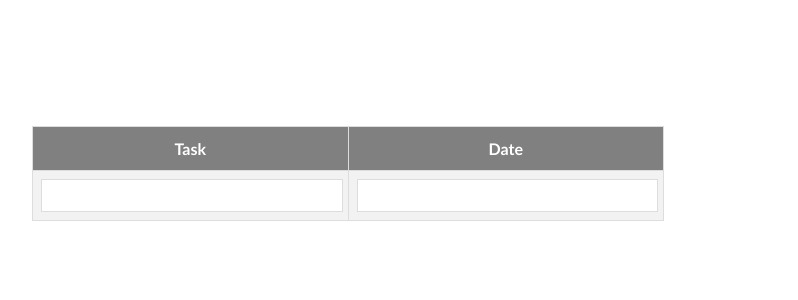
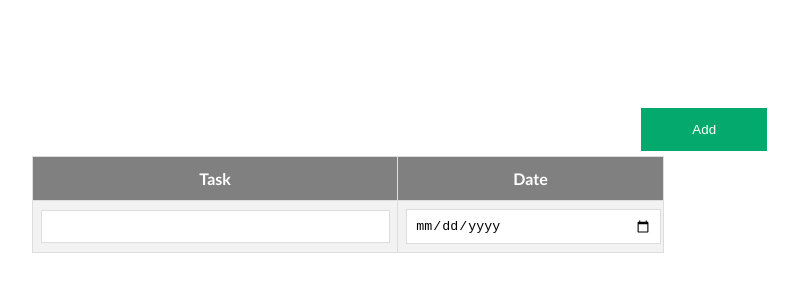
Before and after one commit to sukrutdekhane/Task-List, a React (Create React App) app: page /HomePage in a window 1280 px wide. Shown: the top 300 px of the page, without its empty margins (292-1090 px from the left). Built offline with nearby package versions, Linux system fonts and the light colour scheme.

Commit message:
Created table header component and added functionality to read input data passed in table

```diff
--- a/src/Components/HomePage.jsx
+++ b/src/Components/HomePage.jsx
@@ -1,5 +1,4 @@
 import React from "react";
-import './table.css'
 import Table from "./Table";
 
 function HomePage(){
--- a/src/Components/Table.jsx
+++ b/src/Components/Table.jsx
@@ -1,20 +1,49 @@
-import React from "react";
+import React,{useState} from "react";
+import './table.css'
+import TableHead from "./TableHead";
 
 function Table(){
-    return (<table>
-        <tr>
-          <th>Task</th>
-          <th>Date</th>
-        </tr>
+    const [inputValue,setInputValue]=useState({
+        Text: "",
+        Date: ""
+    })
+    function handleChange(event){
+       const newValue=event.target.value;
+       const name=event.target.name;
+
+       setInputValue((prevValue)=>{
+        if(name==="text"){
+            return (
+                {
+                    Text: newValue,
+                    Date: prevValue.Date
+                }
+            );
+        }
+        else{
+            return (
+                {
+                    Text: prevValue.Text,
+                    Date: newValue
+                }
+            );
+        }
+       })
+    }
+    return (<>
+    <button class="add_button">Add</button>
+    <table>
+          <TableHead />
         <tr>
           <td>
-          <input type="text" name="task"/>
+          <input onChange={handleChange} type="text" name="task" value={inputValue.Text}/>
           </td>
           <td>
-          <input type="text" name="date"/>
+          <input onChange={handleChange} type="date" name="date" value={inputValue.Date}/>
           </td>
         </tr>
-      </table>);
+      </table>
+      </>);
 }
 
 export default Table
--- /dev/null
+++ b/src/Components/TableHead.jsx
@@ -0,0 +1,12 @@
+import React from "react";
+
+function TableHead(){
+   return <>
+   <tr>
+   <th>Task</th>
+   <th>Date</th>
+   </tr>
+   </>
+}
+
+export default TableHead;
--- a/src/Components/table.css
+++ b/src/Components/table.css
@@ -3,9 +3,10 @@ table {
     font-family: 'Trebuchet MS', Arial, Helvetica, sans-serif;
     border-collapse: collapse;
     width: 50%;
-    margin-top: 10%;
+    margin-top: 5px;
     margin-left: 25%;
     margin-right: 50%;
+    margin-bottom: 10%;
   }
 
   table td,
@@ -33,3 +34,10 @@ table {
   input{
     width: 95%;
   }
+
+  .add_button{
+    width: 10%;
+    margin-top: 100px;
+    margin-bottom: 0;
+    margin-left: 925px;
+  }
```
